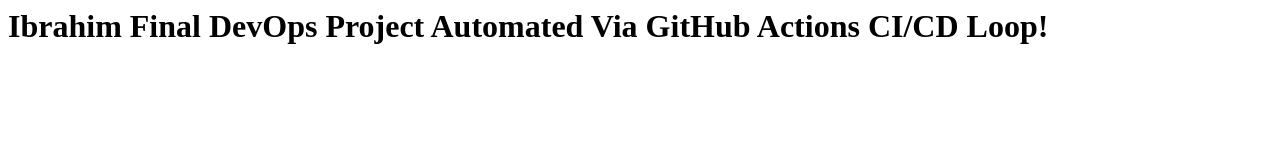
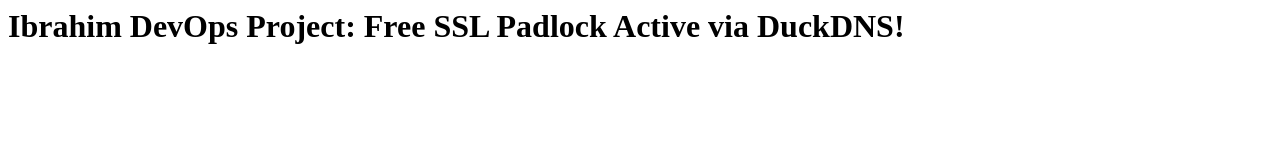
Before and after one commit to ibrahimongithub/devops-final-project, a plain HTML site: page index.html in a window 1280 px wide. Drawn offline with Linux system fonts and the light colour scheme.

```diff
--- a/index.html
+++ b/index.html
@@ -1 +1 @@
-<h1>Ibrahim Final DevOps Project Automated Via GitHub Actions CI/CD Loop!</h1>
+<h1>Ibrahim DevOps Project: Free SSL Padlock Active via DuckDNS!</h1>
```
Also changed, not shown: 2 other files.
